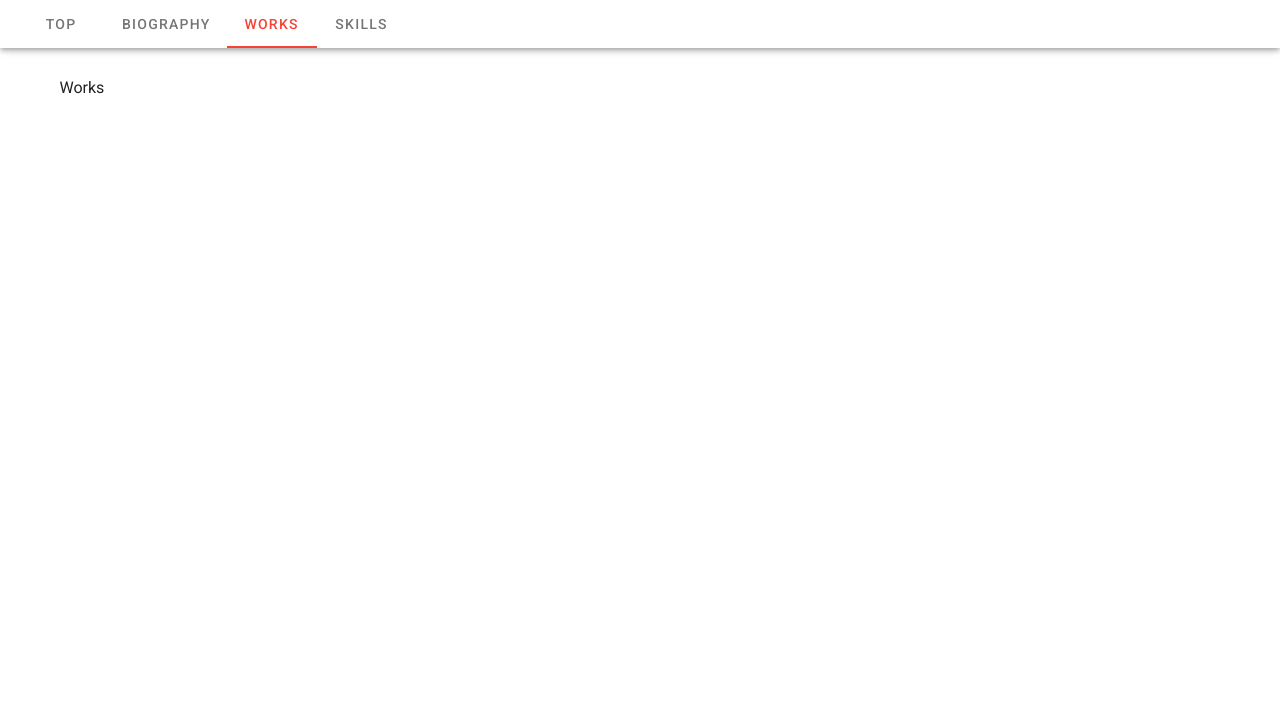
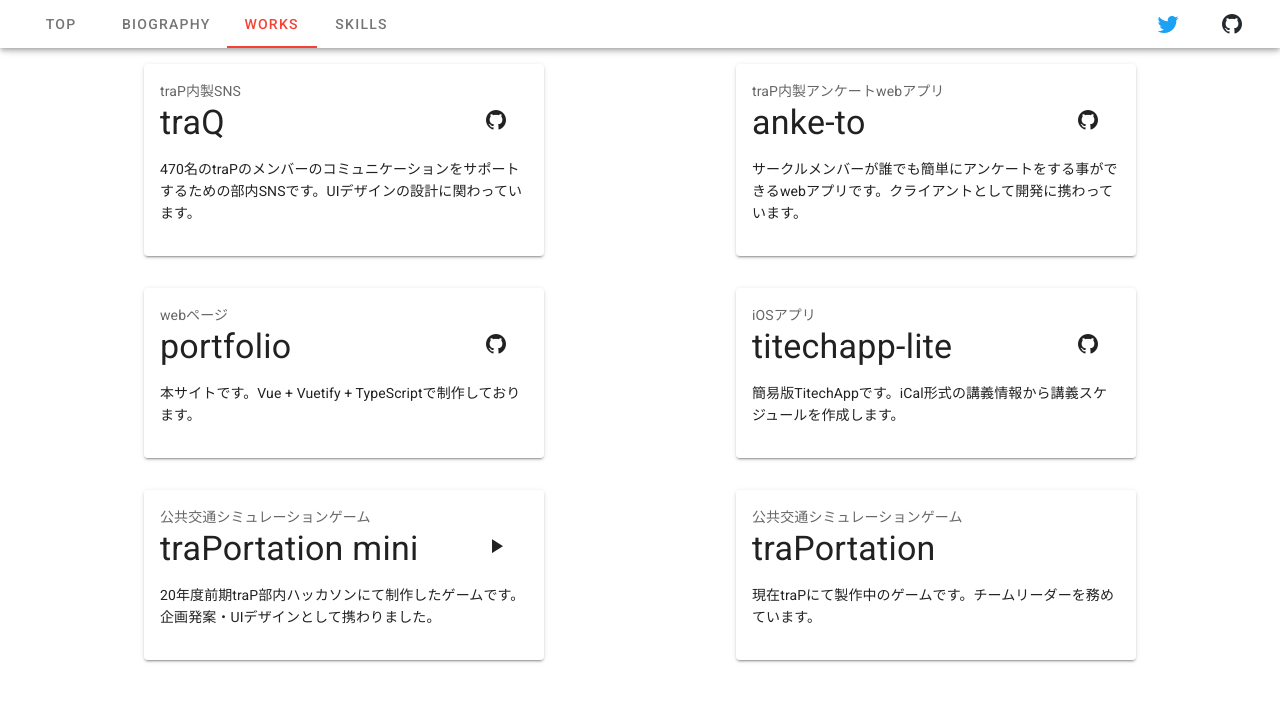
Before and after one commit to annin3/portfolio, a Vue app: page /works in a window 1280 px wide. Shown: the top 702 px of the page. Built offline with nearby package versions, Linux system fonts and the light colour scheme.

Commit message:
works + a

```diff
--- a/src/components/Navigation/Header.vue
+++ b/src/components/Navigation/Header.vue
@@ -11,6 +11,17 @@
         </v-tab>
       </v-tabs>
       <v-spacer></v-spacer>
+      <v-btn
+        rounded
+        text
+        href="https://twitter.com/annin_rippo"
+        target="_blank"
+      >
+        <v-icon color="#1DA1F2">mdi-twitter</v-icon>
+      </v-btn>
+      <v-btn rounded text href="https://github.com/annin3" target="_blank">
+        <v-icon color="#24292e">mdi-github</v-icon>
+      </v-btn>
       <!-- <v-switch
         v-model="ex11"
         label="English"
--- a/src/components/Skills/skills.ts
+++ b/src/components/Skills/skills.ts
@@ -1,66 +1,43 @@
 const history = [
   {
     name: 'Vue.js',
-    icon: 'vue',
     time: '1 year',
     tags: 'programming',
     level: '★★☆',
-    pic: '/portfolio/src/assets/logo.svg',
-    open: false,
     comment:
       'traP内製webアプリ等の開発で使用。本サイトもvueを用いて制作しております。',
   },
   {
     name: 'Type Script',
-    icon: 'vue',
     time: '1 year',
-    tags: 'programming',
     level: '★☆☆',
-    pic: '/portfolio/src/assets/logo.svg',
-    open: false,
     comment:
       'Vueによるwebアプリ開発等で使用。',
   },
   {
     name: 'HTML/CSS',
-    icon: 'vue',
     time: '1 year',
-    tags: 'programming',
     level: '★★☆',
-    pic: '/portfolio/src/assets/logo.svg',
-    open: false,
     comment:
       'webアプリ、webページの開発の他、アルバイトでの使用経験があります。',
   },
   {
     name: 'figma',
-    icon: 'vue',
     time: '1 year',
-    tags: 'programming',
     level: '★★★',
-    pic: '/portfolio/src/assets/logo.svg',
-    open: false,
     comment:
       'webアプリ、webページのレイアウトデザインやロゴデザイン制作にて使用。',
   },  {
     name: 'Adobe Illustrator',
-    icon: 'vue',
     time: 'half year',
-    tags: 'programming',
     level: '★★☆',
-    pic: '/portfolio/src/assets/logo.svg',
-    open: false,
     comment:
       'ロゴデザイン制作にて使用',
   },
   {
     name: 'Adobe XD',
-    icon: 'vue',
     time: 'half year',
-    tags: 'programming',
     level: '★☆☆',
-    pic: '/portfolio/src/assets/logo.svg',
-    open: false,
     comment:
       'アプリ、webページのレイアウトデザイン制作にて使用',
   },
--- /dev/null
+++ b/src/components/Works/works.ts
@@ -0,0 +1,49 @@
+const history = [
+  {
+    name: "traQ",
+    subtitle: "traP内製SNS",
+    icon: "mdi-github",
+    link: "https://github.com/traPtitech/traQ_S-UI",
+    comment: "470名のtraPのメンバーのコミュニケーションをサポートするための部内SNSです。UIデザインの設計に関わっています。",
+  },
+  {
+    name: "anke-to",
+    subtitle: "traP内製アンケートwebアプリ",
+    icon: "mdi-github",
+    link: "https://github.com/traPtitech/anke-to-UI",
+    comment: "サークルメンバーが誰でも簡単にアンケートをする事ができるwebアプリです。クライアントとして開発に携わっています。",
+  },
+  {
+    name: "portfolio",
+    subtitle: "webページ",
+    icon: "mdi-github",
+    link: "https://github.com/annin3/portfolio",
+    comment: "本サイトです。Vue + Vuetify + TypeScriptで制作しております。",
+  },
+  {
+    name: "titechapp-lite",
+    subtitle: "iOSアプリ",
+    icon: "mdi-github",
+    link: "https://github.com/annin3/titechapp-lite",
+    comment:
+      "簡易版TitechAppです。iCal形式の講義情報から講義スケジュールを作成します。",
+  },
+  {
+    name: "traPortation mini",
+    subtitle: "公共交通シミュレーションゲーム",
+    icon: "mdi-play",
+    link: "http://hackathongame.hack20spring6.trap.show/",
+    comment:
+      "20年度前期traP部内ハッカソンにて制作したゲームです。企画発案・UIデザインとして携わりました。",
+  },
+  {
+    name: "traPortation",
+    subtitle: "公共交通シミュレーションゲーム",
+    icon: "",
+    link: "",
+    comment:
+      "現在traPにて製作中のゲームです。チームリーダーを務めています。",
+  },
+];
+
+export default history;
--- a/src/views/Skills.vue
+++ b/src/views/Skills.vue
@@ -76,8 +76,6 @@ export default Vue.extend({
   width: 100%;
   margin-right: 1rem;
 }
-.cardImg {
-}
 .more {
   display: flex;
 }
--- a/src/views/Top.vue
+++ b/src/views/Top.vue
@@ -11,6 +11,9 @@
       </v-col>
 
       <v-col class="mb-4">
+        <v-if>
+
+        </v-if>
         <h1 class="display-2 mb-3">杏仁^3's Portfolio site</h1>
       </v-col>
     </v-row>
--- a/src/views/Works.vue
+++ b/src/views/Works.vue
@@ -1,12 +1,63 @@
 <template>
-  <v-container> Works </v-container>
+  <div :class="$style.container">
+    <v-card
+      v-for="(work, i) in works"
+      :key="i"
+      class="mx-auto"
+      max-width="400"
+      :class="$style.card"
+    >
+      <v-card-text>
+        <div>{{ work.subtitle }}</div>
+        <div :class="$style.nameAndLink">
+
+          <p class="display-1 text--primary" >
+            {{ work.name }}
+          </p>
+          <v-spacer></v-spacer>
+          <v-btn rounded text v-bind:href="work.link" target="_blank">
+            <v-icon color="work.iconColor">{{work.icon}}</v-icon>
+          </v-btn>
+        </div>
+        <div class="text--primary">
+          {{ work.comment }}
+        </div>
+      </v-card-text>
+      <v-card-actions> </v-card-actions>
+    </v-card>
+  </div>
 </template>
 
 <script lang="ts">
-import { Component, Vue } from 'vue-property-decorator';
+import { Component, Vue } from "vue-property-decorator";
+import works from "@/components/Works/works";
+
 export default Vue.extend({
-  name: 'Works',
-
-  data: () => ({}),
+  name: "Skills",
+  data: () => ({
+    works: works,
+  }),
 });
 </script>
+
+<style lang="scss" module>
+.container {
+  display: flex;
+  flex-wrap: wrap;
+  gap: 2rem;
+  max-width: 1000px;
+}
+.card {
+  width: 400px;
+}
+.nameAndLink {
+  display: flex;
+}
+.cardSub {
+  width: 100%;
+  margin-right: 1rem;
+}
+.more {
+  display: flex;
+}
+</style>
```
Also changed, not shown: 7 other files (tests, documents, lock files or other folders).
